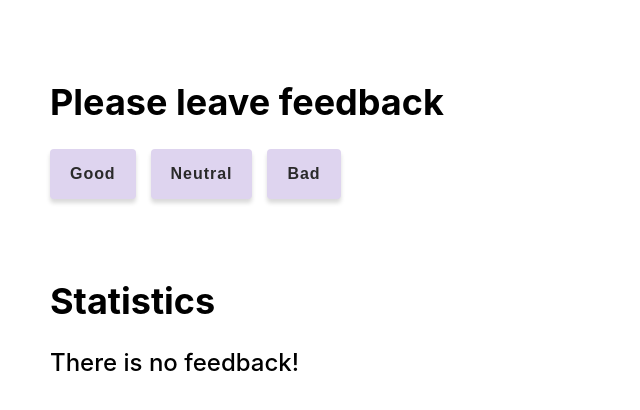
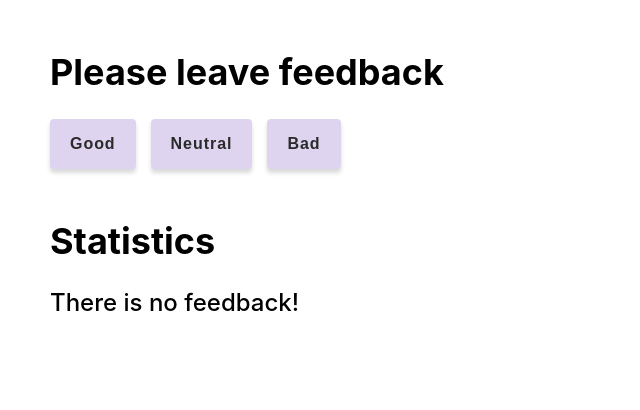
Before and after one commit to DaryaBobur/goit-react-hw-02-feedback, a React (Create React App) app: page / in a window 1280 px wide. Shown: the top 410 px of the page, without its empty margins (0-640 px from the left). Built offline with nearby package versions, Linux system fonts and the light colour scheme.

Commit message:
Update index.css

```diff
--- a/src/index.css
+++ b/src/index.css
@@ -13,3 +13,14 @@ code {
   font-family: source-code-pro, Menlo, Monaco, Consolas, 'Courier New',
     monospace;
 }
+
+h1,
+h2,
+h3,
+h4,
+h5,
+h6,
+p,
+ul {
+    margin: 0;
+}
```
